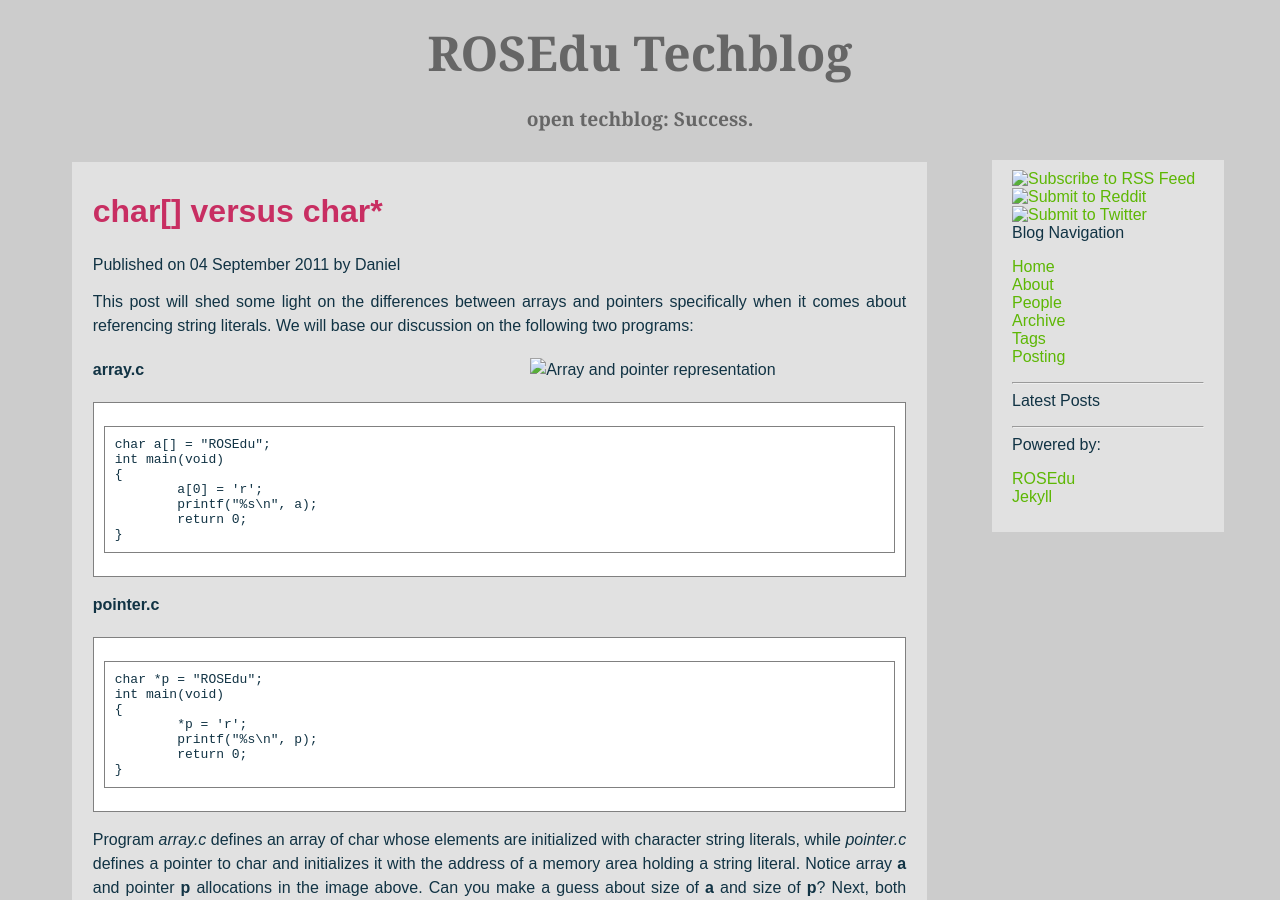
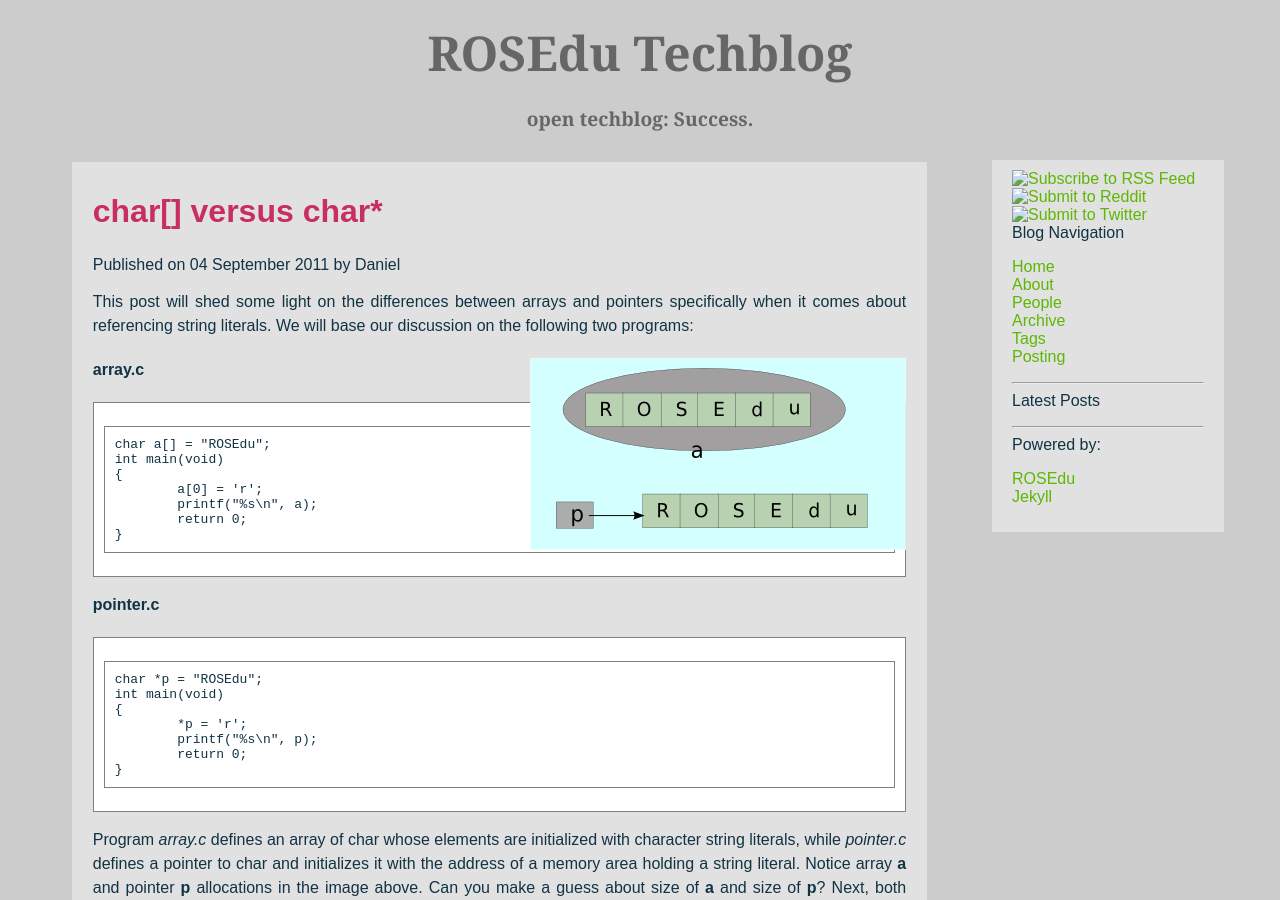
Before and after one commit to rosedu/techblog, a Jekyll site: the page built from posts/2011-08-27-arrays-vs-pointers.markdown, in a window 1280 px wide and 900 px high. Built offline with Jekyll 4.4.1, drawn with Linux system fonts in a browser that asks for light colours; comment, search, counter and statistics services are not loaded.

Commit message:
corrected images url - arrays vs pointers

```diff
--- a/posts/2011-08-27-arrays-vs-pointers.markdown
+++ b/posts/2011-08-27-arrays-vs-pointers.markdown
@@ -10,7 +10,7 @@ This post will shed some light on the differences between arrays and pointers
 specifically when it comes about referencing string literals. We will base
 our discussion on the following two programs:
 
-<img style="float:right" src='./img/arrays-vs-pointers.png'
+<img style="float:right" src='/images/arrays-vs-pointers.png'
 alt='Array and pointer representation' width="376" height="192"/>
 **array.c**
 
@@ -52,7 +52,7 @@ Segmentation fault
 While we could modify array **a**, our program was killed attempting to modify string literal pointed by **p**.
 We will now have a look at the generated assembly code and notice the section where string literal  *ROSEdu* is stored.
 
-<img style="float:right" src='./img/arrays-vs-pointers-addr.png'
+<img style="float:right" src='/images/arrays-vs-pointers-addr.png'
 alt='Array and pointer representation' width="298" height="283"/>
 
 <pre>
```
